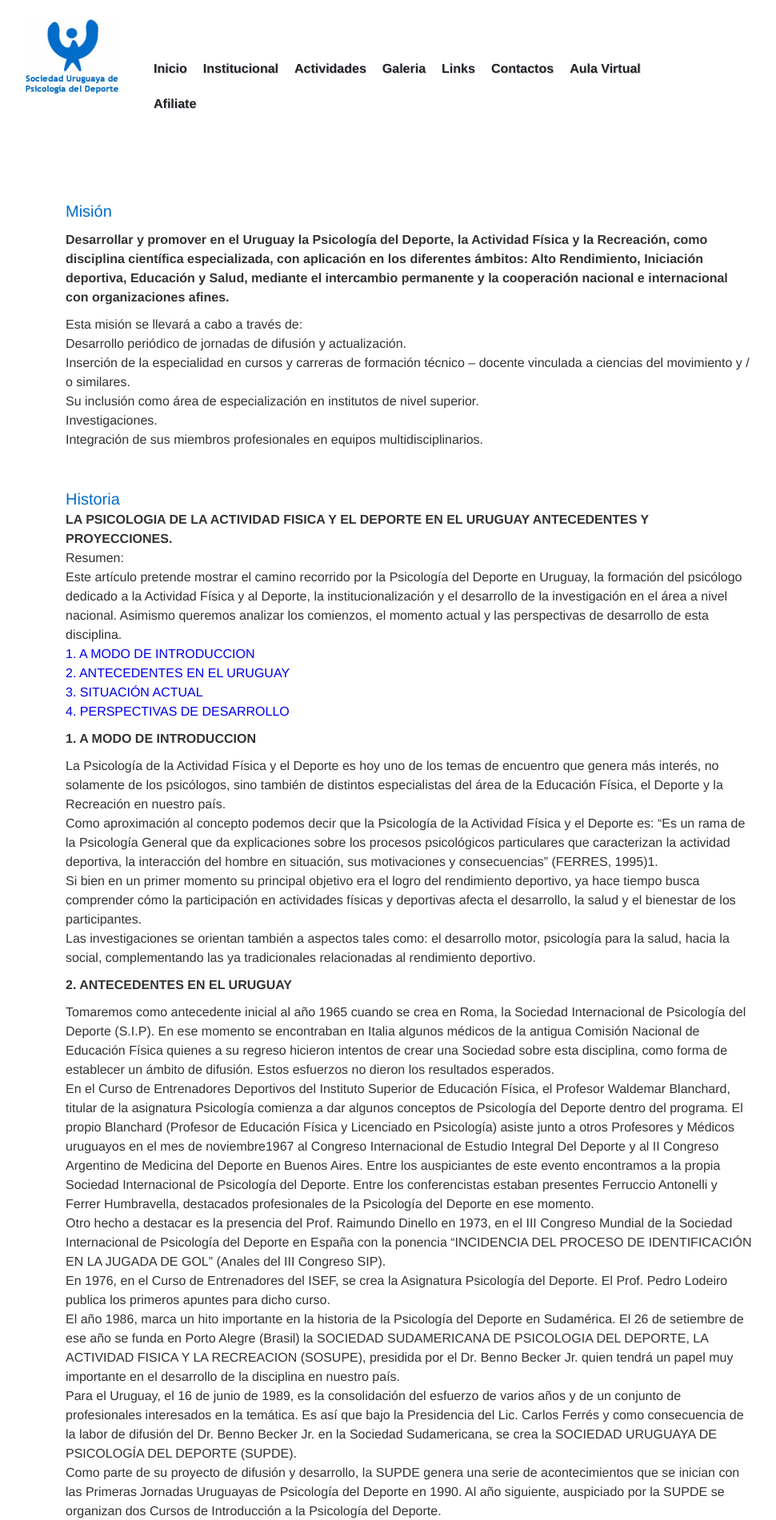
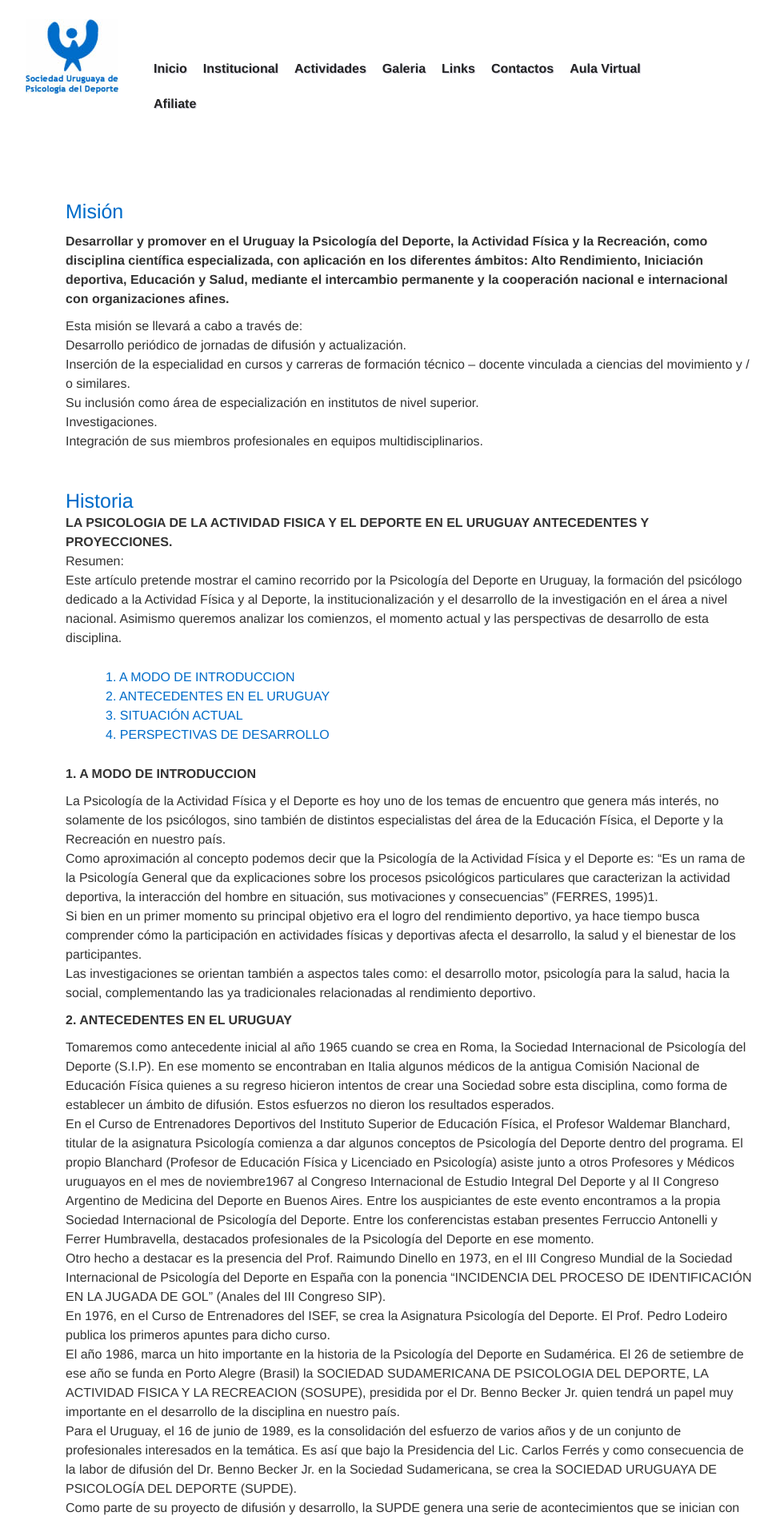
Before and after one commit to ignaciolopezjuani/supde, a Jekyll site: the page built from about.html, in a window 1280 px wide. Shown: the top 1901 px of the page at 80% size, without its empty margins (128-1098 px from the left). Built offline with Jekyll 4.4.1, drawn with Linux system fonts in a browser that asks for light colours; nearby versions of some CDN libraries; some web fonts are replaced; Markdown is read by kramdown in place of the engine named in the settings.

Commit message:
abouthistory list hover

```diff
--- a/about.html
+++ b/about.html
@@ -5,7 +5,7 @@
 ---
 
 <section>
-    <a name="mision" id="mision" class="about-title">Misión</a>
+    <a name="mision" id="mision" class="main-title">Misión</a>
 
     <div>
       <h3>Desarrollar y promover en el Uruguay la Psicología del Deporte, la Actividad   Física y la Recreación, como disciplina científica especializada, con aplicación   en los diferentes ámbitos: Alto Rendimiento, Iniciación deportiva, Educación y   Salud, mediante el intercambio permanente y la cooperación nacional e   internacional con organizaciones afines.</h3>
@@ -22,7 +22,7 @@
 </section>
 
 <section>
-    <a name="historia" id="historia" class="about-title">Historia</a>
+    <a name="historia" id="historia" class="main-title">Historia</a>
 
     <div>
 
@@ -31,7 +31,7 @@
       <p>Resumen:</p>
       <p>Este artículo pretende mostrar el camino recorrido por la Psicología del   Deporte en Uruguay, la formación del psicólogo dedicado a la Actividad Física y   al Deporte, la institucionalización y el desarrollo de la investigación en el   área a nivel nacional. Asimismo queremos analizar los comienzos, el momento   actual y las perspectivas de desarrollo de esta disciplina.</p>
 
-      <ul>
+      <ul class="abouthistory-list">
         <li><a href="#1">1. A MODO DE INTRODUCCION</a></li>
         <li><a href="#2">2. ANTECEDENTES EN EL URUGUAY</a></li>
         <li><a href="#3">3. SITUACIÓN ACTUAL</a></li>
@@ -164,7 +164,7 @@
 
 
 <section>
-    <a name="estatutos" id="estatutos" class="about-title">Estatutos</a>
+    <a name="estatutos" id="estatutos" class="main-title">Estatutos</a>
 
     <div>
             <p>En Montevideo, a los 16 días del mes de   junio de mil novecientos ochenta y nueve, se reúnen las personas abajo   firmantes, bajo la Presidencia de Carlos Ferrés, actuando de secretaria Laura   Severino, quienes deciden fundar una asociación civil que se denominará   S.U.P.D.E (Sociedad Uruguaya de Psicología del Deporte)y cuyos estatutos, que   por unanimidad aprueban, serán los siguientes:</p>
@@ -217,7 +217,7 @@
 </section>
 
 <section>
-    <a name="comision" id="comision" class="about-title">Comisión Directiva</a>
+    <a name="comision" id="comision" class="main-title">Comisión Directiva</a>
 
       <p>Lic. Jesús   Chalela </p>
       <p>Presidente</p>
--- a/index.html
+++ b/index.html
@@ -11,7 +11,7 @@
 
 <section class="news">
     <header>
-        <h1 class="main_title">V Congreso Uruguayo de psicología de la actividad física y el deporte.</h1>
+        <h1 class="main-title">V Congreso Uruguayo de psicología de la actividad física y el deporte.</h1>
     </header>
     <article>
         <img id="g" alt="conference" src="media/images/conference2.jpg">
@@ -30,7 +30,7 @@
 
 <section class="gallery">
     <header>
-        <h1 class="main_title">Galería</h1>
+        <h1 class="main-title">Galería</h1>
     </header>
     <div id="tS2" class="jThumbnailScroller">
         <div class="jTscrollerContainer">
@@ -64,7 +64,7 @@
 
 <section id="membership_application">
         <header>
-            <h1 class="main_title">Solicitud de Afiliación</h1>
+            <h1 class="main-title">Solicitud de Afiliación</h1>
         </header>
         <ul id="affiliate_text">
             <li><h2 class=sub-title>Afiliate a SUPDE y obtén grandes beneficios:</h2></li>
--- a/media/css/base.css
+++ b/media/css/base.css
@@ -64,7 +64,7 @@
   width: 380px;
 }
 
-.main_title {
+.main-title {
   color: #006CC9;
   margin-top: 75px;
   margin-bottom: 50px;
@@ -193,8 +193,17 @@
 }
 
 /* About */
-body.about {
+body.about .abouthistory-list {
+  margin: 25px 50px;
+}
 
+body.about .abouthistory-list a {
+  color: #006CC9;
+}
+
+body.about .abouthistory-list a:hover {
+  color: white;
+  background-color: #006CC9;
 }
 
 body.about h3{
@@ -211,16 +220,6 @@
   margin-bottom: 25px;
 }
 
-#history ul {
-  margin: 15px 15px;
-}
-#history ul a {
-  color: black;
-}
-#history ul a:hover {
-  color: black;
-  background-color: #E9E9E9;
-}
 
 /* activities */
 body.activities {
```
Also changed, not shown: activities.html (+4 -5 lines).
